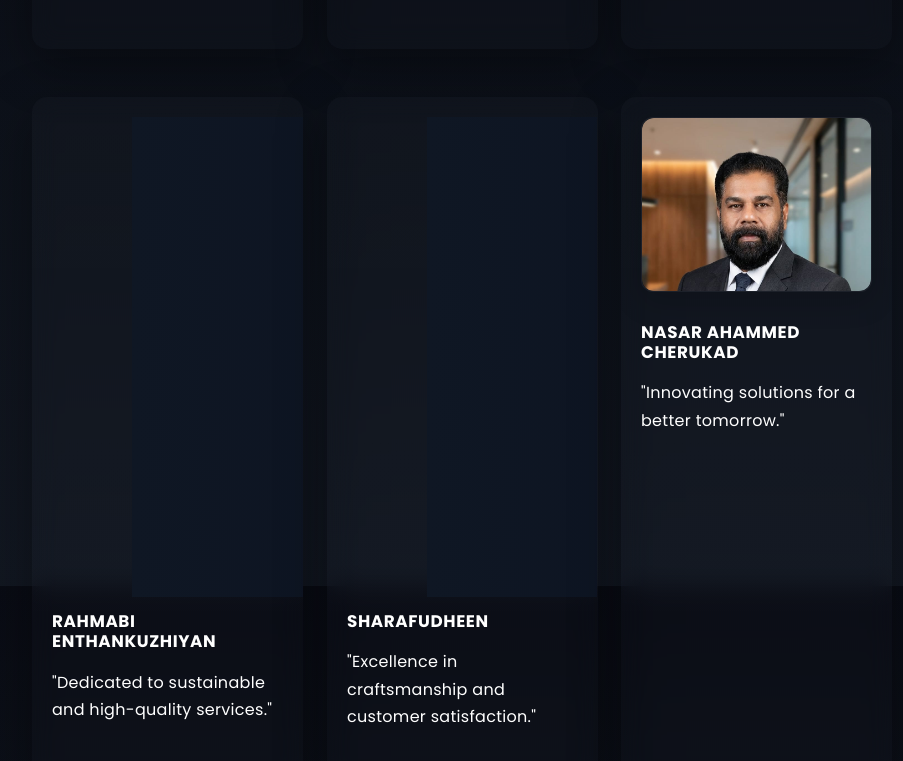
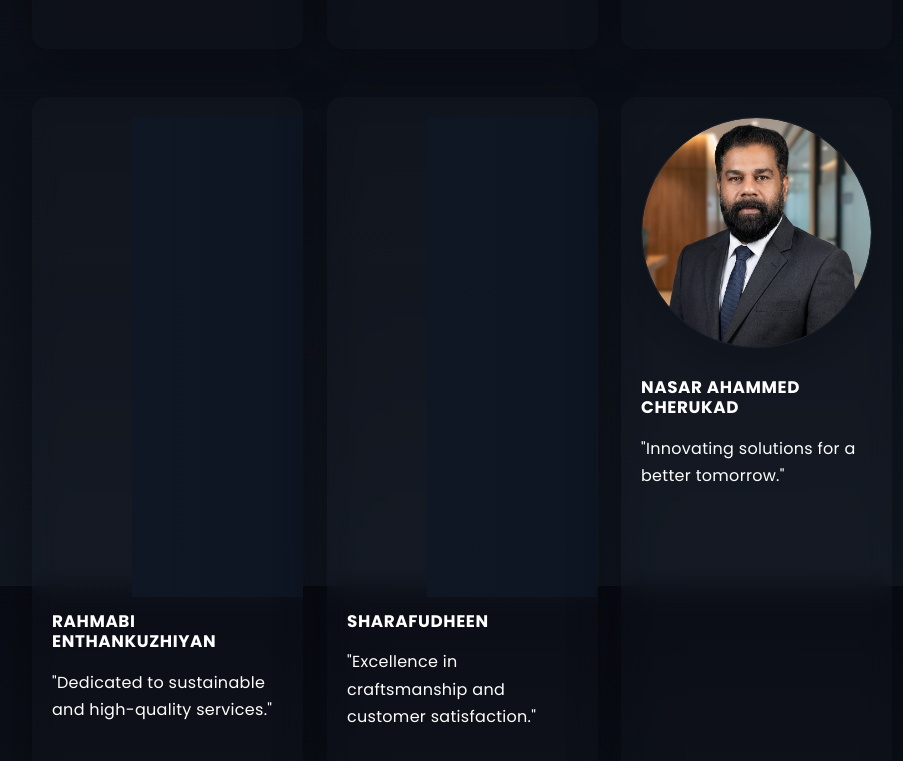
Before and after one commit to asdcreations4166-ctrl/A4-Aluminium-Website, a website: page index.html in a window 1280 px wide. Shown: the part 2614-3375 px from the top of the page, without its empty margins (178-1081 px from the left). Drawn offline with nearby package versions, Linux system fonts and the light colour scheme.

Commit message:
feat: convert partner frames to circular shape

```diff
--- a/styles.css
+++ b/styles.css
@@ -107,9 +107,9 @@ h4 {
 .partner-frame {
     position: relative;
     width: 100%;
-    padding-top: 75%; /* 4:3 aspect ratio */
+    aspect-ratio: 1 / 1;
     overflow: hidden;
-    border-radius: 12px;
+    border-radius: 50%;
     margin-bottom: 1rem;
     background-color: rgba(255,255,255,0.02);
     border: 1px solid rgba(255,255,255,0.03);
@@ -123,9 +123,9 @@ h4 {
     width: 100%;
     height: 100%;
     object-fit: cover;
-    object-position: center top;
+    object-position: center;
     display: block;
-    border-radius: 12px;
+    border-radius: 50%;
     transition: transform .35s ease, box-shadow .35s ease;
 }
 
@@ -161,7 +161,7 @@ h4 {
 }
 
 @media (max-width: 767.98px) {
-    .partner-frame { padding-top: 66.6667%; /* slightly taller on narrow */ }
+    .partner-frame { aspect-ratio: 1 / 1; }
 }
 
 .careers-card {
```
